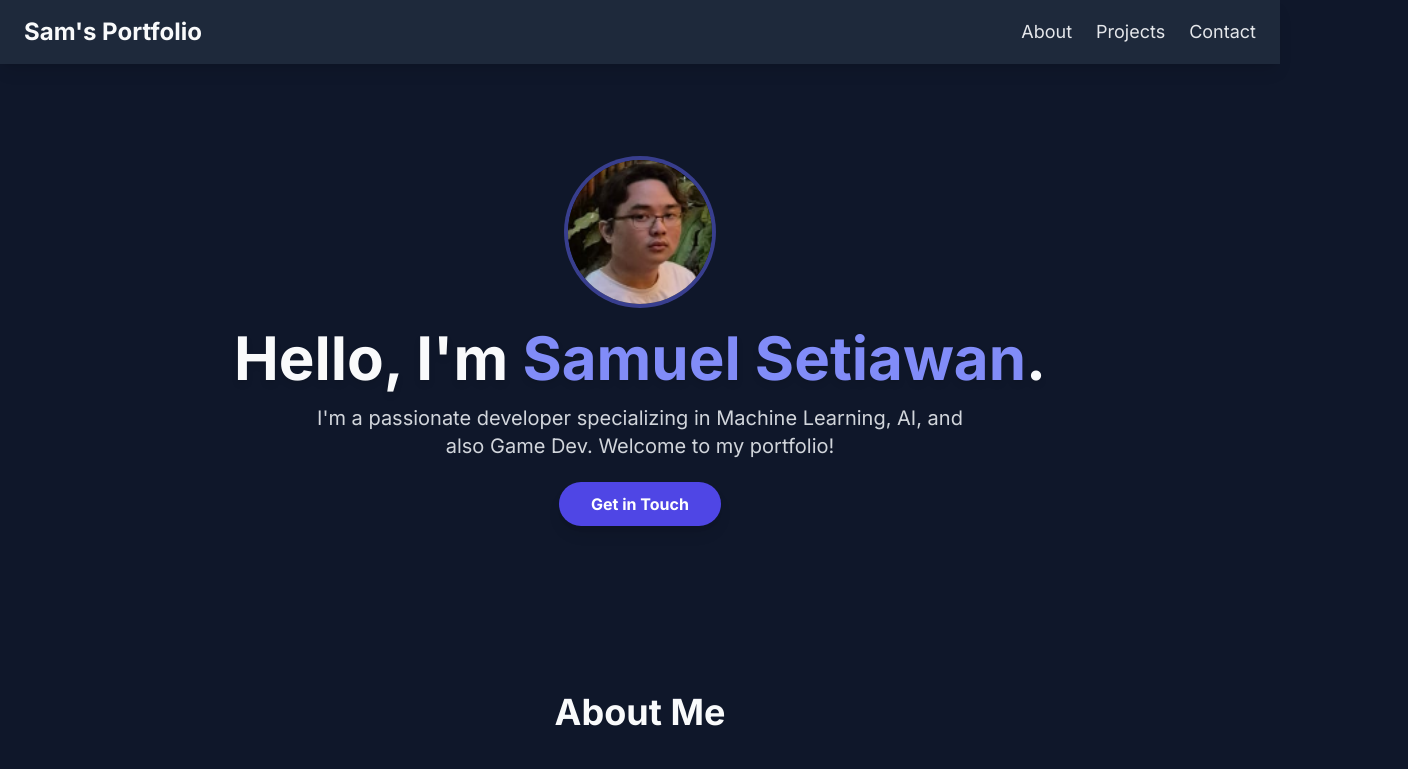
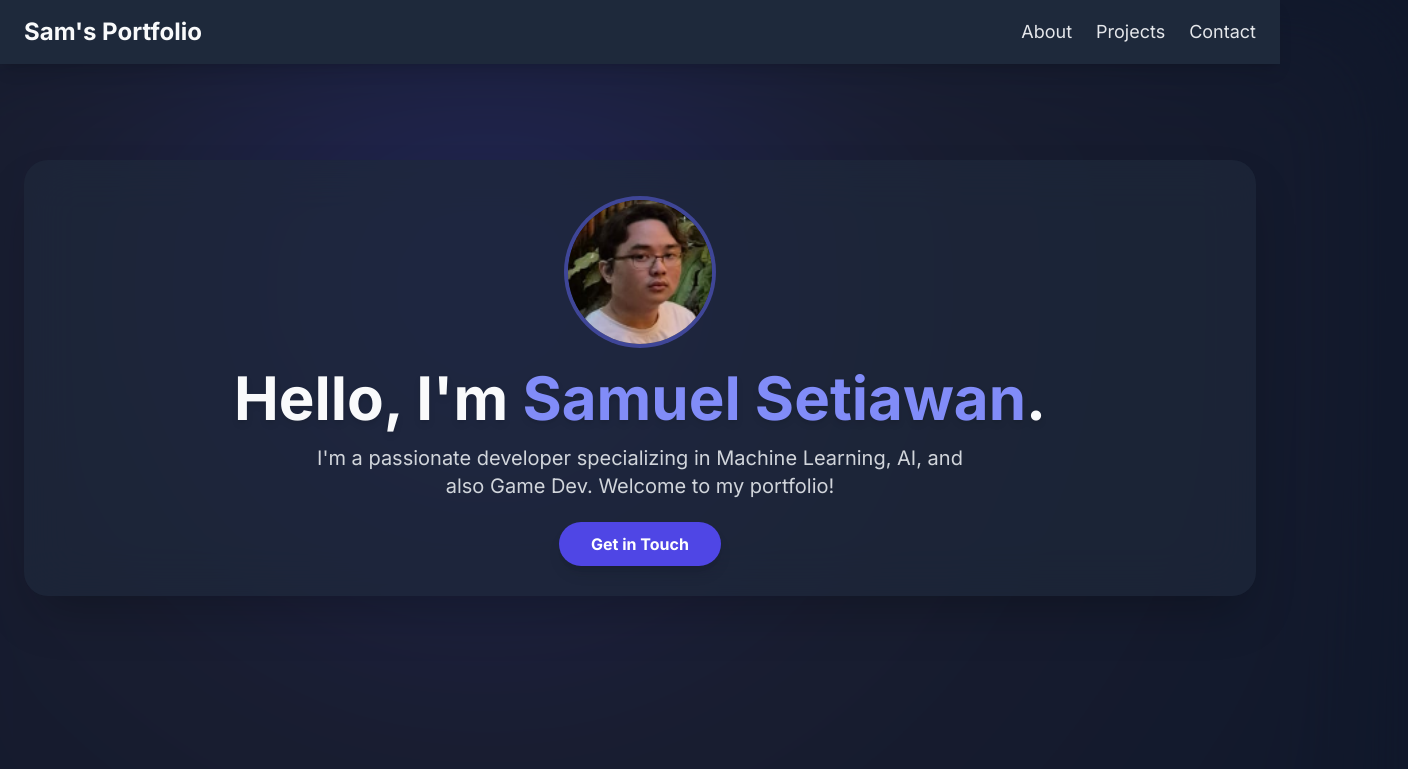
Before and after one commit to snockoo/snockoo.github.io, a plain HTML site: page index.html in a window 1280 px wide. Shown: the top 769 px of the page, 1408 px wide, since content can reach past the window. Drawn offline with nearby package versions, Linux system fonts and the light colour scheme.

Commit message:
Add files via upload

```diff
--- a/index.html
+++ b/index.html
@@ -4,7 +4,7 @@
     <meta charset="UTF-8">
     <meta name="viewport" content="width=device-width, initial-scale=1.0">
     <title>Samuel Setiawan's Portfolio</title>
-    <!-- Use Tailwind CSS for modern, responsive styling -->
+
     <script src="https://cdn.tailwindcss.com"></script>
     <link rel="preconnect" href="https://fonts.googleapis.com">
     <link rel="preconnect" href="https://fonts.gstatic.com" crossorigin>
@@ -24,6 +24,15 @@
 </head>
 <body class="bg-slate-900 text-gray-200">
 
+    <!-- Blurry Gradient Background -->
+    <div class="absolute inset-0 -z-10">
+        <div class="w-full h-full">
+            <div class="absolute top-0 left-1/2 transform -translate-x-1/2 blur-3xl opacity-60"
+                 style="width: 120vw; height: 120vh; background: radial-gradient(circle at 40% 30%, #2f3074 0%, #202235 40%, #0f172a 100%);">
+            </div>
+        </div>
+    </div>
+
     <!-- Header and Navigation -->
     <header class="bg-slate-800 shadow-lg sticky top-0 z-50">
         <nav class="container mx-auto px-6 py-4 flex justify-between items-center">
@@ -38,7 +47,7 @@
 
             <!-- Mobile menu button -->
             <button id="mobile-menu-button" class="md:hidden text-gray-50 focus:outline-none">
-                <svg class="w-6 h-6" fill="none" stroke="currentColor" viewBox="0 0 24 24" xmlns="http://www.w3.org/2000/svg">
+                <svg class="w-6 h-6" fill="none" stroke="currentColor" viewBox="0 0 24 24" xmlns="">
                     <path stroke-linecap="round" stroke-linejoin="round" stroke-width="2" d="M4 6h16M4 12h16m-7 6h7"></path>
                 </svg>
             </button>
@@ -55,7 +64,7 @@
 
         <!-- Hero Section -->
         <section id="hero" class="py-24 text-center">
-            <div class="flex flex-col items-center animate-fadeIn">
+            <div class="flex flex-col items-center animate-fadeIn bg-slate-800/70 backdrop-blur-xl rounded-3xl shadow-2xl p-10">
                 <img src="https://snockoo.github.io/face.png" alt="Your Photo" class="w-36 h-36 rounded-full mb-6 ring-4 ring-indigo-500/50 object-cover">
                 <h1 class="text-5xl md:text-6xl font-extrabold text-gray-50 mb-4 drop-shadow-md">
                     Hello, I'm <span class="text-indigo-400">Samuel Setiawan</span>.
```
